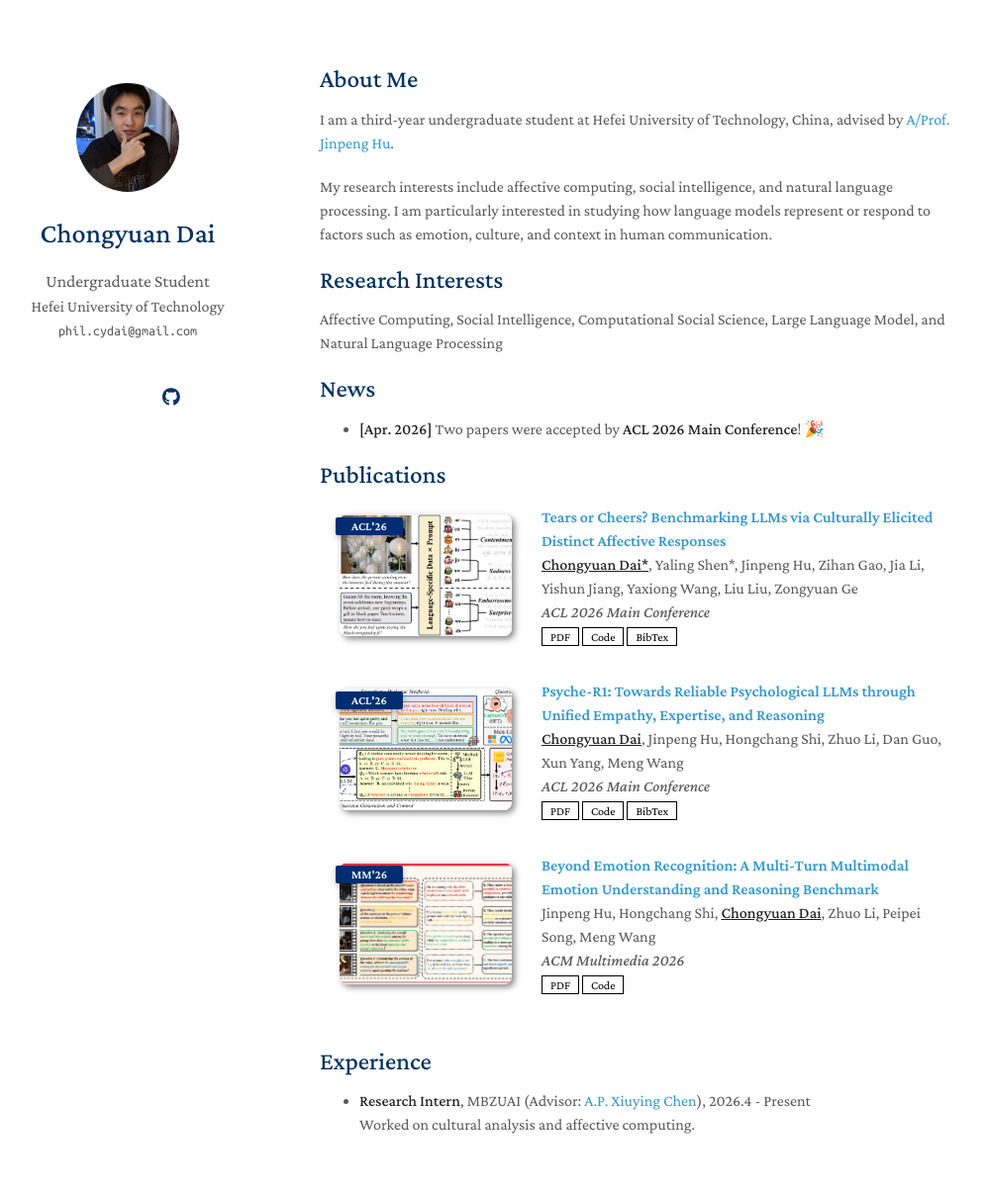
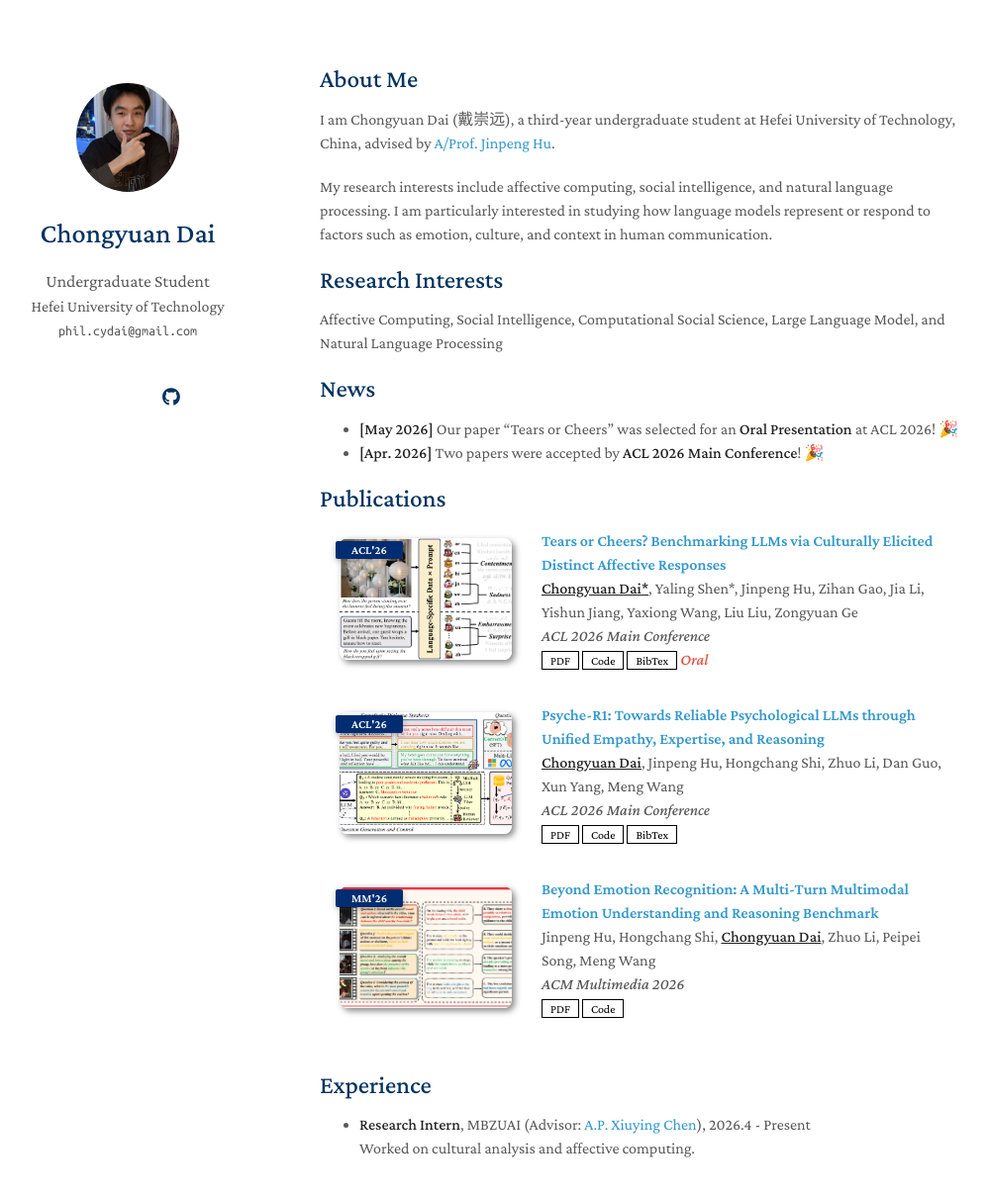
Before and after one commit to chyuandai/chyuandai.github.io, a Jekyll site: the page built from index.md, in a window 1280 px wide and 1267 px high. Shown: the top 1209 px of the window at 99% size, without its empty margins (147-1145 px from the left). Built offline with Jekyll 4.4.1, drawn with Linux system fonts in a browser that asks for light colours; a style sheet for code colours, icons or effects is not loaded; our own code applies the rules of GitHub Pages for plain Markdown files.

Commit message:
Update homepage content

```diff
--- a/_data/publications.yml
+++ b/_data/publications.yml
@@ -8,7 +8,7 @@ main:
     code: https://github.com/MindIntLab-HFUT/CEDAR
     bibtex: ./assets/bib/tears_or_cheers.txt
     image: ./assets/img/tears_or_cheers.png
-    # notes: Early Accept
+    notes: Oral
 
   - title: "Psyche-R1: Towards Reliable Psychological LLMs through Unified Empathy, Expertise, and Reasoning"
     authors: <strong><u>Chongyuan Dai</u></strong>, Jinpeng Hu, Hongchang Shi, Zhuo Li, Dan Guo, Xun Yang, Meng Wang
--- a/index.md
+++ b/index.md
@@ -4,7 +4,7 @@ layout: homepage
 
 ## About Me
 
-I am a third-year undergraduate student at Hefei University of Technology, China, advised by [A/Prof. Jinpeng Hu](https://scholar.google.com/citations?user=3xMIKfcAAAAJ&hl=en).
+I am Chongyuan Dai (戴崇远), a third-year undergraduate student at Hefei University of Technology, China, advised by [A/Prof. Jinpeng Hu](https://scholar.google.com/citations?user=3xMIKfcAAAAJ&hl=en).
 
 My research interests include affective computing, social intelligence, and natural language processing. I am particularly interested in studying how language models represent or respond to factors such as emotion, culture, and context in human communication.
 
@@ -14,6 +14,7 @@ Affective Computing, Social Intelligence, Computational Social Science, Large La
 
 ## News
 
+- **[May 2026]** Our paper "Tears or Cheers" was selected for an **Oral Presentation** at ACL 2026! 🎉
 - **[Apr. 2026]** Two papers were accepted by **ACL 2026 Main Conference**! 🎉
 
 {% include_relative _includes/publications.md %}
```
